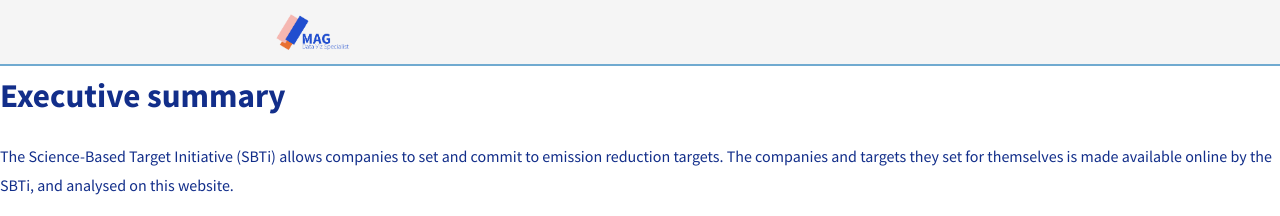
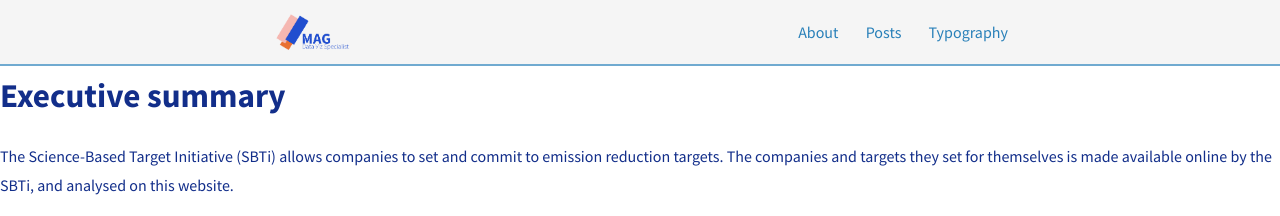
Before and after one commit to AnjaBrocklehurst/AnjaBrocklehurst.github.io, a Jekyll site: the page built from _content/Storyline.md, in a window 1280 px wide. Shown: the top 216 px of the page. Built offline with Jekyll 4.4.1, drawn with Linux system fonts in a browser that asks for light colours; nearby versions of some CDN libraries.

Commit message:
fixed graph 6

```diff
--- a/_content/Storyline.md
+++ b/_content/Storyline.md
@@ -132,7 +132,7 @@
 
 
 
-<embed type="text/html" src="../assets/images/scope_trend_plot.html" width="600" height="500">
+<embed type="text/html" src="../assets/images/scope_trend_plot.html" style="width: 100%; max-width: 600px; height: auto;">
 
 
 To be able to declare the total emissions that the Danish SBTi targets could reduce, there would be a need to go through the companies' annual reports. Luckily, this has already been done in the Danish SBTi progress report for 2023. The report estimates that the sum of baseline years (only counting scope 1&2) for Denmark amount to 9 million tons of CO2eq with an estimated scope 1 & 2 reduction of 5.1 million metric tons of CO2eq by 2030, corresponding to a 57% reduction from baseline year [see report](https://static1.squarespace.com/static/5c8265907d0c91092007f8cf/t/65522a4eaed01f0ac05bd6cd/1699883605436/Rapport+SBTi.pdf). Given that this reduction would be realized, Denmark would exceed the 1,5C requirement of the Paris agreement. Now, if we assume the same average emission reduction of 2030 scope 1&2 targets and forecast based on the 61% increase in those targets in 2024, we can roughly estimate a 8 million metric ton of CO2eq reduction by 2030.
--- a/_includes/nav_links.html
+++ b/_includes/nav_links.html
@@ -1,7 +1,5 @@
 {% for page in site.pages %}
 	{% if page.title and page.main_nav == true %}
-	<ul>
-
-	</ul>
+		<li class="nav-link"><a href="{{ page.url | prepend: site.baseurl }}">{{ page.title }}</a>
 	{% endif %}
 {% endfor %}
```
